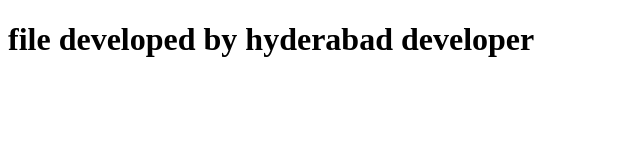
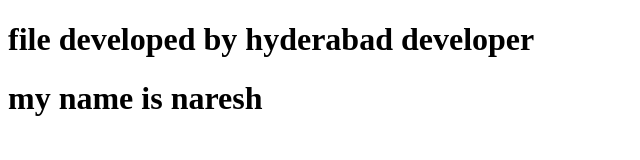
Before and after one commit to Naresh-vangapati/Cloning, a plain HTML site: page index.html in a window 1280 px wide. Shown: the whole page, without its empty margins (0-640 px from the left). Drawn offline with Linux system fonts and the light colour scheme.

Commit message:
hyderabad developer code-2

```diff
--- a/index.html
+++ b/index.html
@@ -7,5 +7,6 @@
 </head>
 <body>
     <h1>file developed by hyderabad developer</h1>
+    <h1>my name is naresh</h1>
 </body>
 </html>
```
